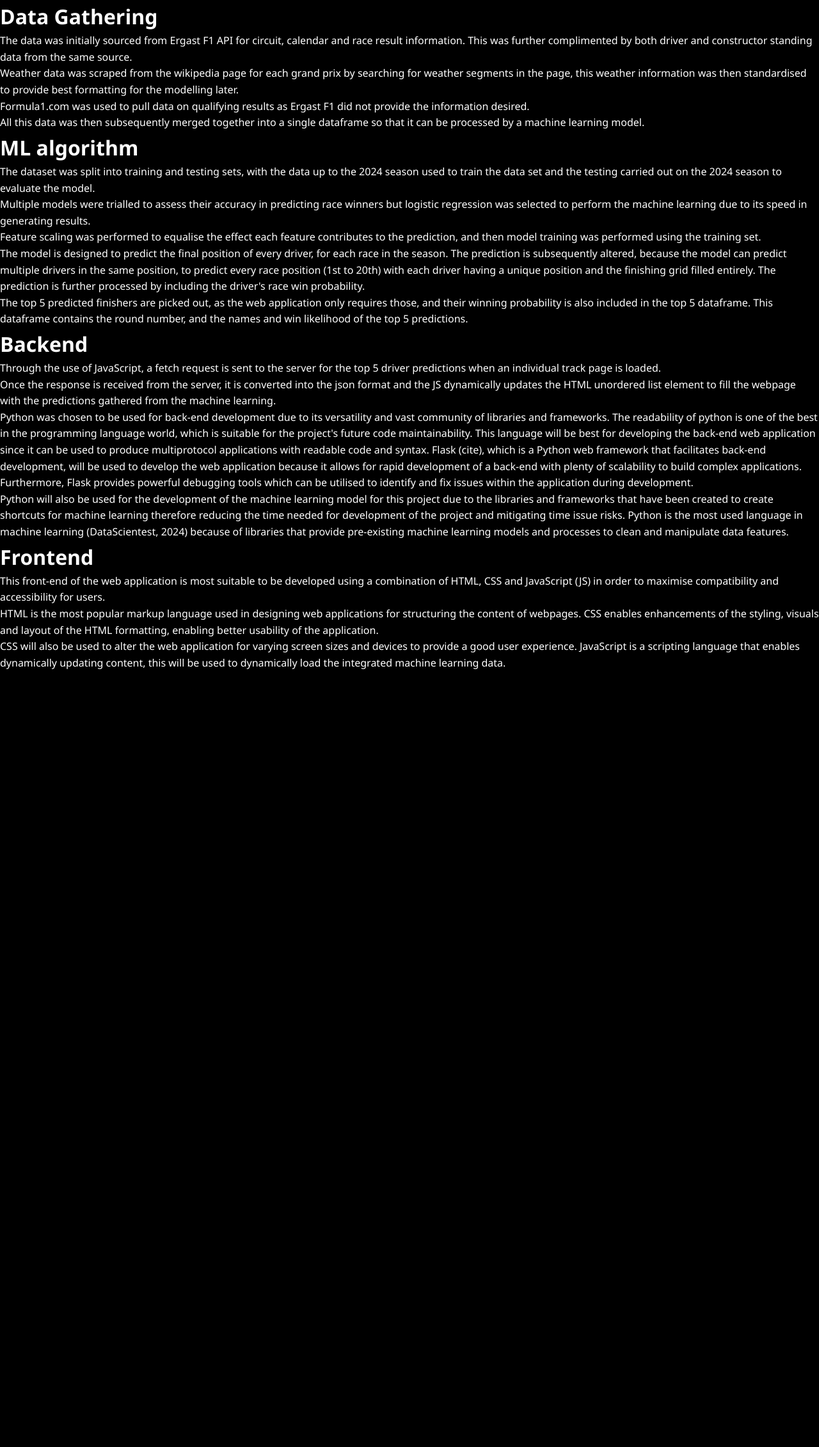
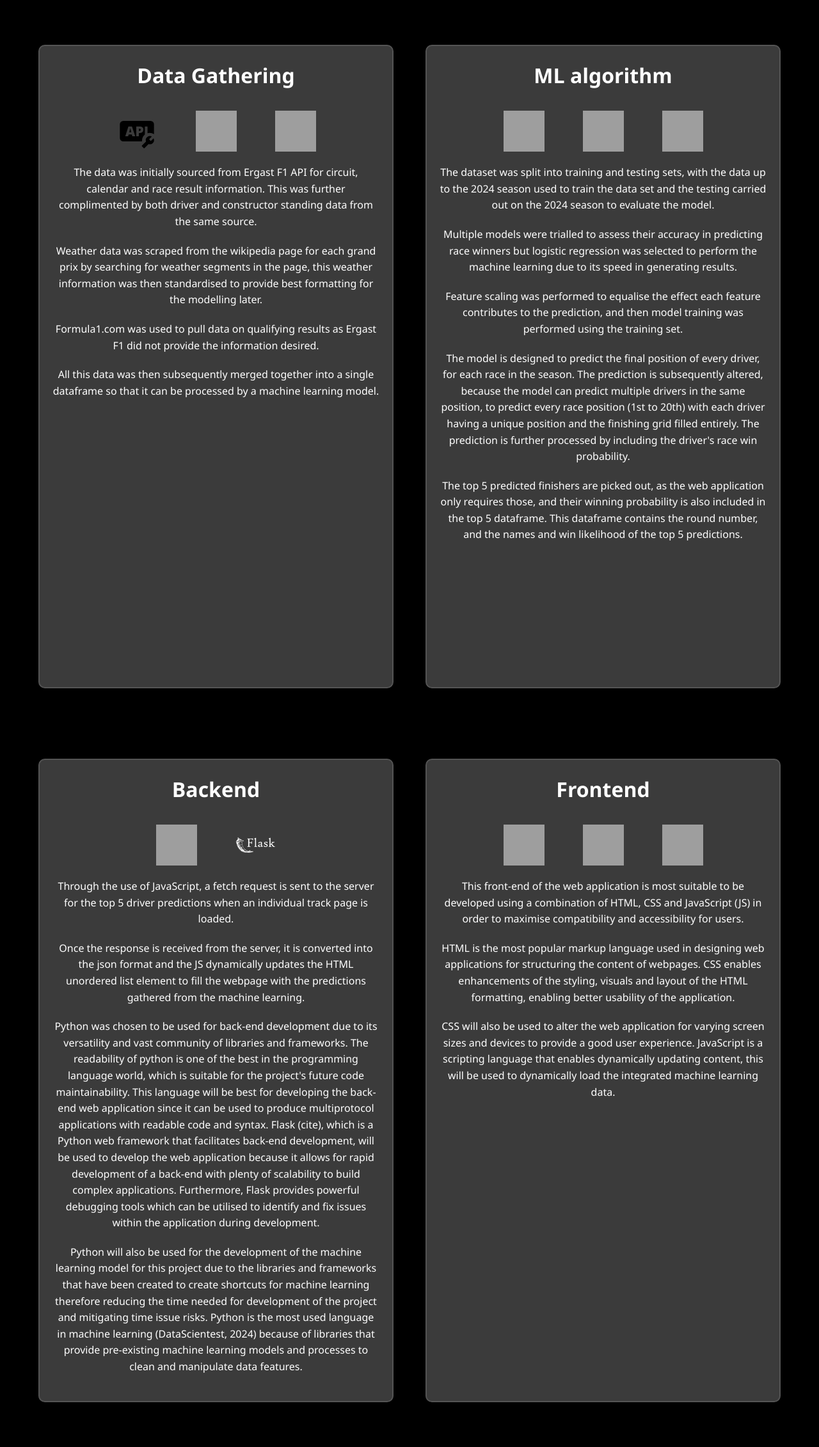
Before and after one commit to Fin250/F1-Constellations, a Flask app: page /about in a window 1280 px wide. Shown: the part 100-2362 px from the top of the page at 64% size. Before the commit the page ends 1146 px from the top, so only its background shows below. Run offline with Flask 3, Linux system fonts and the light colour scheme; grey boxes are pictures that could not be loaded.

Commit message:
Updated about page styling

```diff
--- a/main.py
+++ b/main.py
@@ -11,7 +11,6 @@ from flask import (
     url_for,
 )
 
-from flask_sqlalchemy import SQLAlchemy
 from jinja2.exceptions import TemplateNotFound
 
 import json
@@ -36,8 +35,6 @@ from metadata.driver_metadata import DRIVER_METADATA
 # Initialise Flask instance
 app = Flask(__name__)
 app.config['TIMEOUT'] = 600
-app.config['SQLALCHEMY_DATABASE_URI'] = 'sqlite:///users.db'
-db = SQLAlchemy(app)
 app.secret_key = '7EDYZ8pak3Px'
 
 def get_next_track():
--- a/static/track.css
+++ b/static/track.css
@@ -910,3 +910,48 @@ header {
 .track-image-attribution a {
   color:#245858;
 }
+
+/* About page */
+
+.about-grid {
+display: grid;
+grid-template-columns: repeat(2, 1fr);
+grid-template-rows: repeat(2, 1fr);
+grid-column-gap: 50px;
+grid-row-gap: 50px;
+}
+
+.about {
+  background-color: #3b3b3b;
+  border-radius: 10px;
+  border: 2px solid #545454;
+  margin: 30px 0;
+  padding: 20px;
+}
+
+.about h1 {
+  text-align: center;
+  margin-bottom: 30px;
+}
+
+.about p {
+  text-align: center;
+  margin: 20px 0;
+}
+
+.icon-container {
+  display: flex;
+  flex-wrap: wrap;
+  justify-content: center;
+  gap: 60px;
+  margin: 20px 0;
+}
+
+.icon-container img {
+  width: 64px;
+  height: 64px;
+}
+
+i {
+  font-size: 64px;
+}
--- a/templates/about.html
+++ b/templates/about.html
@@ -7,6 +7,7 @@
   <link rel="stylesheet" href="/static/track.css"/>
 
   <link href="https://fonts.googleapis.com/icon?family=Material+Icons" rel="stylesheet">
+  <link rel="stylesheet" type='text/css' href="https://cdn.jsdelivr.net/gh/devicons/devicon@latest/devicon.min.css" />
 
   <link rel="icon" type="image/x-icon" href="/static/images/favicon.ico">
 </head>
@@ -62,11 +63,19 @@
   </nav>
 </header>
 
+<main>
+
 <div class="about-tldr">
 </div>
 
+<div class="about-grid">
 <div class="about data">
   <h1>Data Gathering</h1>
+  <div class="icon-container">
+    <img src="/static/images/api.svg" />
+    <img src="https://upload.wikimedia.org/wikipedia/en/8/80/Wikipedia-logo-v2.svg" />
+    <img src="https://upload.wikimedia.org/wikipedia/commons/3/33/F1.svg" />
+  </div>
   <p>The data was initially sourced from Ergast F1 API for circuit, calendar and race result information. This was further complimented by both driver and constructor standing data from the same source.</p>
 
   <p>Weather data was scraped from the wikipedia page for each grand prix by searching for weather segments in the page, this weather information was then standardised to provide best formatting for the modelling later.</p>
@@ -78,6 +87,11 @@
 
 <div class="about algorithm">
 <h1>ML algorithm</h1>
+<div class="icon-container">
+  <img src="https://cdn.jsdelivr.net/gh/devicons/devicon@latest/icons/python/python-original-wordmark.svg" />
+  <img src="https://cdn.jsdelivr.net/gh/devicons/devicon@latest/icons/pandas/pandas-original-wordmark.svg" />
+  <img src="https://cdn.jsdelivr.net/gh/devicons/devicon@latest/icons/numpy/numpy-original-wordmark.svg" />
+</div>
   <p>The dataset was split into training and testing sets, with the data up to the 2024 season used to train the data set and the testing carried out on the 2024 season to evaluate the model.</p>
 
   <p>Multiple models were trialled to assess their accuracy in predicting race winners but logistic regression was selected to perform the machine learning due to its speed in generating results.</p>
@@ -91,6 +105,10 @@
 
 <div class="about backend">
 <h1>Backend</h1>
+<div class="icon-container">
+  <img src="https://cdn.jsdelivr.net/gh/devicons/devicon@latest/icons/python/python-original-wordmark.svg" />
+  <i class="devicon-flask-original-wordmark"></i>
+</div>
   <p>Through the use of JavaScript, a fetch request is sent to the server for the top 5 driver predictions when an individual track page is loaded.</p>
 
   <p>Once the response is received from the server, it is converted into the json format and the JS dynamically updates the HTML unordered list element to fill the webpage with the predictions gathered from the machine learning.</p>
@@ -102,11 +120,17 @@
 
 <div class="about frontend">
 <h1>Frontend</h1>
+<div class="icon-container">
+  <img src="https://cdn.jsdelivr.net/gh/devicons/devicon@latest/icons/html5/html5-original-wordmark.svg" />
+  <img src="https://cdn.jsdelivr.net/gh/devicons/devicon@latest/icons/css3/css3-original-wordmark.svg" />
+  <img src="https://cdn.jsdelivr.net/gh/devicons/devicon@latest/icons/javascript/javascript-original.svg" />
+</div>
   <p>This front-end of the web application is most suitable to be developed using a combination of HTML, CSS and JavaScript (JS) in order to maximise compatibility and accessibility for users.</p>
   <p>HTML is the most popular markup language used in designing web applications for structuring the content of webpages. CSS enables enhancements of the styling, visuals and layout of the HTML formatting, enabling better usability of the application.</p>
   <p>CSS will also be used to alter the web application for varying screen sizes and devices to provide a good user experience. JavaScript is a scripting language that enables dynamically updating content, this will be used to dynamically load the integrated machine learning data.</p>
 </div>
-
+</div>
+</main>
 
 </body>
 </html>
```
Also changed, not shown: static/images/api.svg (added).
